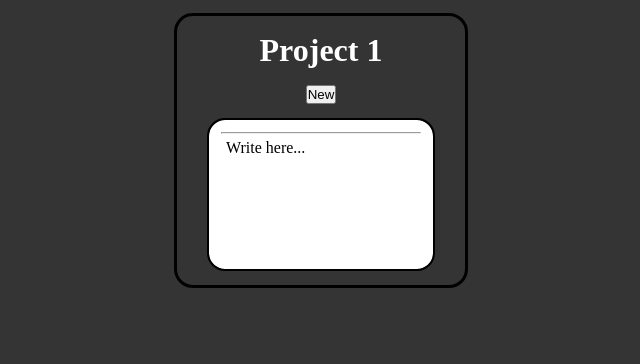
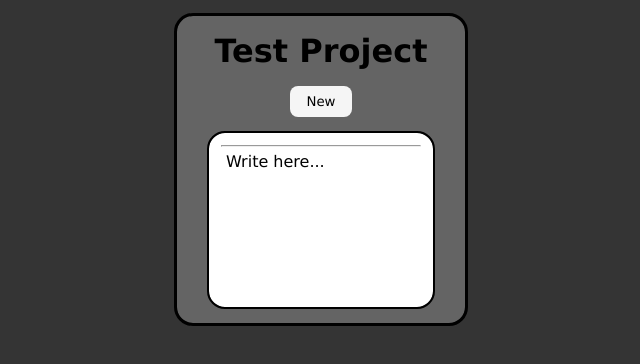
Before and after one commit to connsteele/todo-list, a website built with webpack: page src/template.html in a window 1280 px wide. Both pictures are taken after a click on the button "New". Shown: the whole page, without its empty margins (319-959 px from the left). Built offline with nearby package versions, Linux system fonts and the light colour scheme.

Commit message:
Data that is modified on HTML/View is communicated with the controller then written into the correct card

```diff
--- a/src/css/item.css
+++ b/src/css/item.css
@@ -1,6 +1,6 @@
 .item {
     width: 200px;
-    height: 125px;
+    height: 150px;
     padding: .75rem;
     background-color: white;
     border-radius: 1rem;
--- a/src/css/project.css
+++ b/src/css/project.css
@@ -14,9 +14,20 @@
     gap: 1rem;
     border-radius: 1rem;
     outline: 3px solid black;
+    background-color: rgb(100, 100, 100);
 
     h1 {
-        color: white;
+        color: black;
+    }
+
+    button {
+        padding: .5rem 1rem .5rem 1rem;
+        border-radius: .5rem;
+        border: 0;
+        background-color: whitesmoke;
+    }
+    button:hover {
+        outline: 3px solid rgb(0, 152, 199);
     }
 }
 
--- a/src/css/style.css
+++ b/src/css/style.css
@@ -1,6 +1,7 @@
 *, :root {
     margin: 0;
     padding: 0;
+    font-family: 'Lucida Sans', 'Lucida Sans Regular', 'Lucida Grande', 'Lucida Sans Unicode', Geneva, Verdana, sans-serif;
 }
 
 body {
--- a/src/index.js
+++ b/src/index.js
@@ -6,6 +6,7 @@ import { createProjectController } from "./js/projectController";
 
 //--- General Setup
 let emitter = mitt();
-let model = createProjectModel("test", emitter);
-let view = createProjectView("Project 1");
+let projectName = "Test Project"
+let model = createProjectModel(projectName, emitter);
+let view = createProjectView(projectName);
 let controller = createProjectController(model, view, emitter);
--- a/src/js/projectController.js
+++ b/src/js/projectController.js
@@ -18,9 +18,9 @@ function createProjectController(model, view, emitter) {
         });
     }
 
-    // Update model info
-    const updateModelInfo = (id, info) => {
-        model.todos.models[0].info = info;
+    // Callback for updates to card U/I interaction, dispatch changes to model
+    const updateCardInfo = (id, info) => {
+        model.updateTodoItem(id, info);
     }
 
     // Create a todo item
@@ -30,7 +30,7 @@ function createProjectController(model, view, emitter) {
 
     //----------------------- Logic on creation -----------------------
     subEmitter();
-    view.bindUpdateModelInfo(updateModelInfo);
+    view.bindupdateCardInfo(updateCardInfo);
     view.bindCreateItem(createItem);
 
     return {
--- a/src/js/projectModel.js
+++ b/src/js/projectModel.js
@@ -10,8 +10,13 @@ function createProjectModel(name, emitter) {
 
     // Ask the collection to add a new item to the end and emit a message
     function addItem(name="") {
-        const item = todos.pushItem(name);
+        const item = todos.pushItem(name, projName);
         projEmitter.emit("todoAdd", {item, todos});
+    }
+
+    // Update a specific item in the array
+    const updateTodoItem = (id, info) => {
+        todos.updateEntry(id, info);
     }
 
 
@@ -19,6 +24,7 @@ function createProjectModel(name, emitter) {
         name,
         todos,
         addItem,
+        updateTodoItem
     }
 }
 
--- a/src/js/projectView.js
+++ b/src/js/projectView.js
@@ -14,10 +14,11 @@ function createProjectView(title) {
     function render(items) {
         clearItems();
 
-        // Add cards to a project
+        // Add cards to a project for each todoModel
         items.forEach(item => {
-            const ele = document.createElement("div");
-            ele.className = "item";
+            const card = document.createElement("div");
+            card.className = "item";
+            card.dataset.itemId = item.id;
             const title = document.createElement("h1");
             title.innerText = item.title;
             const hr = document.createElement("hr");
@@ -26,12 +27,12 @@ function createProjectView(title) {
             info.contentEditable = "true";
 
             // Add info to card
-            ele.appendChild(title);
-            ele.appendChild(hr);
-            ele.appendChild(info);
+            card.appendChild(title);
+            card.appendChild(hr);
+            card.appendChild(info);
 
             // Add card to page
-            divItems.appendChild(ele);
+            divItems.appendChild(card);
         });
 
         // Add the project to the projects view
@@ -52,12 +53,15 @@ function createProjectView(title) {
     }
 
     // Settup a callback for input events on cards
-    const bindUpdateModelInfo = (handler) => {
+    const bindupdateCardInfo = (handler) => {
         document.addEventListener("input", (e) => {
-            handler(0, e.target.innerText);
-            // if (e.target.className === "item") {
-            //     handler(0, info);
-            // }
+            if (e.target.nodeName === "P") {
+                handler(e.target.parentElement.dataset.itemId, e.target.innerText);
+                // if (e.target.className === "item") {
+                //     handler(0, info);
+                // }
+            }
+
         });
     }
 
@@ -79,7 +83,7 @@ function createProjectView(title) {
 
     return {
         render,
-        bindUpdateModelInfo,
+        bindupdateCardInfo,
         bindCreateItem
     }
 }
--- a/src/js/todoCollection.js
+++ b/src/js/todoCollection.js
@@ -1,18 +1,37 @@
 import { createTodoModel } from "./todoModel";
 
 function createTodoCollection () {
-    let models = [];
-
     // Push a new item to the end of the list and return it
-    function pushItem(name="") {
-        const item = createTodoModel(name);
+    const pushItem = (name="", project) => {
+        const id = `${project}[${length()}]`;
+        const item = createTodoModel(name, id);
         models.push(item);
         return item;
     }
 
+    // Return the length of the internal model array
+    const length = () => models.length;
+
+    // Update a specific item in models specific by its ID
+    const updateEntry = (id, info) => {
+        const item = models.find(model => model.id === id);
+        if (!item) {
+            console.error("todoCollection: No model matches id");
+            return;
+        }
+
+        item.info = info;
+    }
+
+
+    //-------------------- Variables and logic --------------------
+    let models = [];
+
     return {
         models,
         pushItem,
+        length,
+        updateEntry
     }
 }
 
--- a/src/js/todoModel.js
+++ b/src/js/todoModel.js
@@ -7,9 +7,10 @@ function formatDate(date) {
 }
 
 // Factory function for todoLogic model
-function createTodoModel(title) {
+function createTodoModel(inTitle, inId) {
+    let title = inTitle;
     let info = "Write here...";
-    let id = undefined; // base off project name and array position?
+    let id = inId; // base off project name and array position?
     let priority = 0; // 0 to 5
     let dateCreated = formatDate(new Date());
     let dateDue = undefined;
```
